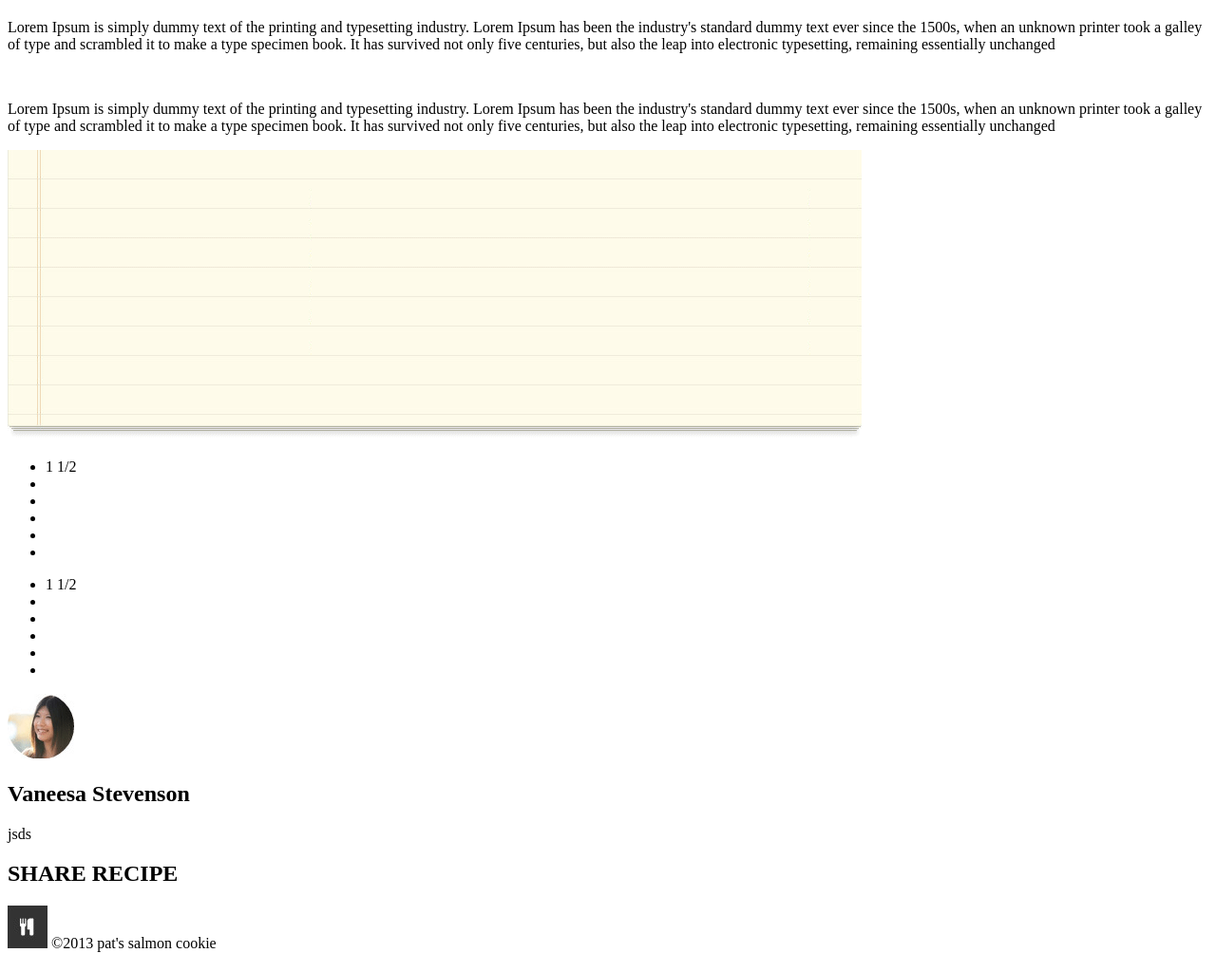
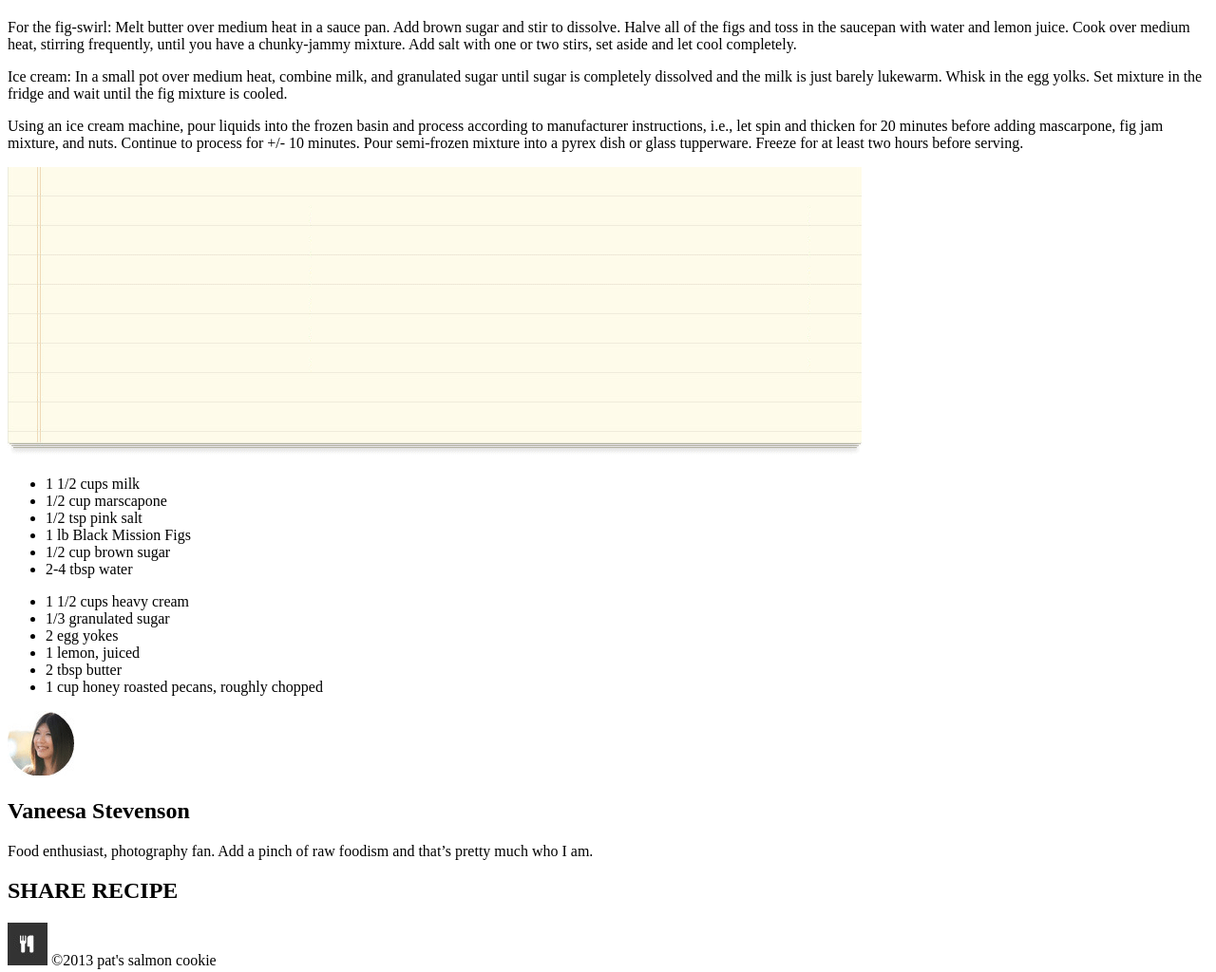
Before and after one commit to riaagnes/chocolate-pizza, a plain HTML site: page index.html in a window 1280 px wide. Shown: the part 921-1945 px from the top of the page at 95% size. Drawn offline with Linux system fonts and the light colour scheme.

Commit message:
added text

```diff
--- a/index.html
+++ b/index.html
@@ -28,35 +28,37 @@
    <section>
      <img src ="images/choco-pizza.png">
    </section>
-   <p>Lorem Ipsum is simply dummy text of the printing and typesetting industry. Lorem Ipsum has been the industry's standard dummy text ever since the 1500s, when an unknown printer took a galley of type and scrambled it to make a type specimen book. It has survived not only five centuries, but also the leap into electronic typesetting, remaining essentially unchanged</p><br>
-   <p>
-    Lorem Ipsum is simply dummy text of the printing and typesetting industry. Lorem Ipsum has been the industry's standard dummy text ever since the 1500s, when an unknown printer took a galley of type and scrambled it to make a type specimen book. It has survived not only five centuries, but also the leap into electronic typesetting, remaining essentially unchanged
-   </p>
+   <p>For the fig-swirl: Melt butter over medium heat in a sauce pan.  Add brown sugar and stir to dissolve. Halve all of the figs and toss in the saucepan with water and lemon juice. Cook over medium heat, stirring frequently, until you have a chunky-jammy mixture.  Add salt with one or two stirs, set aside and let cool completely.</p>
+
+    <p>Ice cream: In a small pot over medium heat, combine milk, and granulated sugar until sugar is completely dissolved and the milk is just barely lukewarm. Whisk in the egg yolks. Set mixture in the fridge and wait until the fig mixture is cooled.</p>
+
+    <p>Using an ice cream machine, pour liquids into the frozen basin and process according to manufacturer instructions, i.e., let spin and thicken for 20 minutes before adding mascarpone, fig jam mixture, and nuts. Continue to process for +/- 10 minutes.  Pour semi-frozen mixture into a pyrex dish or glass tupperware.  Freeze for at least two hours before serving.</p>
+
    <section>
      <img src="images/list-bg.png">
    </section>
 <ul>
-  <li>1 1/2 </li>
-  <li></li>
-  <li></li>
-  <li></li>
-  <li></li>
-  <li></li>
+  <li>1 1/2 cups milk </li>
+  <li>1/2 cup marscapone</li>
+  <li>1/2 tsp pink salt</li>
+  <li>1 lb Black Mission Figs</li>
+  <li>1/2 cup brown sugar</li>
+  <li>2-4 tbsp water</li>
 </ul>
 <ul>
-  <li>1 1/2 </li>
-  <li></li>
-  <li></li>
-  <li></li>
-  <li></li>
-  <li></li>
+  <li>1 1/2 cups heavy cream </li>
+  <li>1/3 granulated sugar</li>
+  <li>2 egg yokes</li>
+  <li>1 lemon, juiced</li>
+  <li>2 tbsp butter</li>
+  <li>1 cup honey roasted pecans, roughly chopped</li>
 </ul>
 
  </main>
  <section>
    <img src ="images/van-pic.png">
    <h1>Vaneesa Stevenson</h1>
-   <p>jsds</p>
+   <p>Food enthusiast, photography fan. Add a pinch of raw foodism and that’s pretty much who I am.</p>
    <h2>SHARE RECIPE</h2>
  </section>
     <footer>
```
